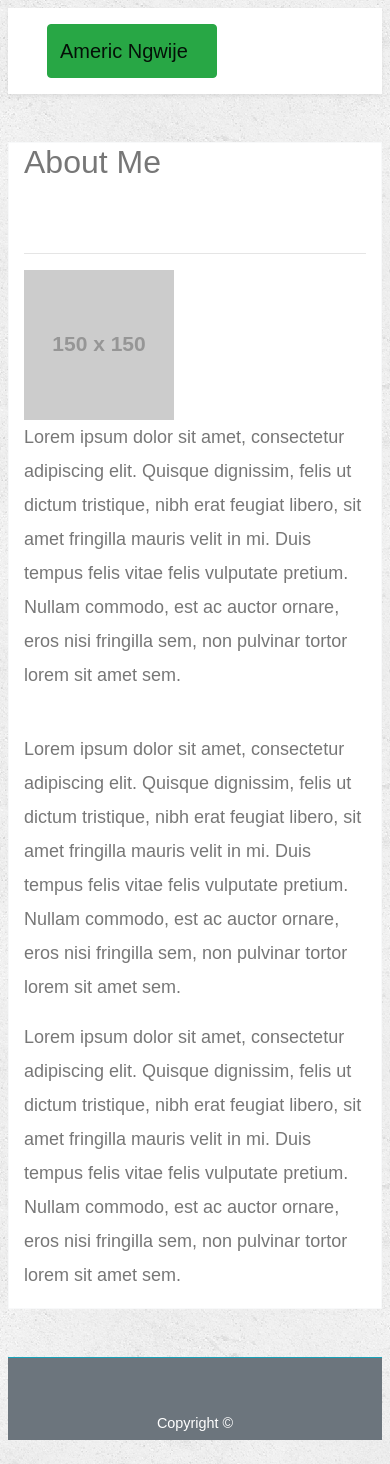
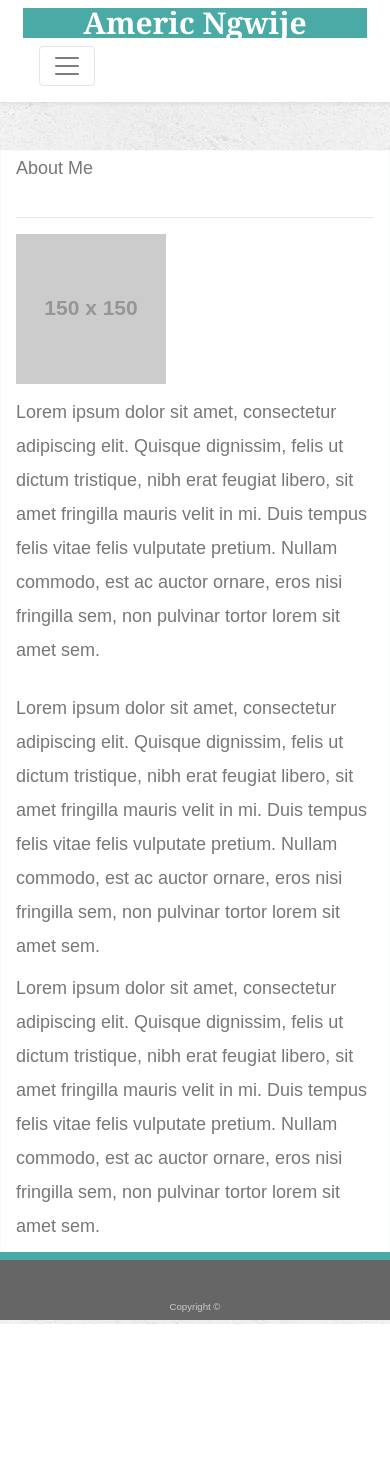
Before and after one commit to ngwijea/Bootstrap-Portfolio, a plain HTML site: page index.html in a window 390 px wide. After the commit the page ends 1324 px from the top, so only its background shows below. Drawn offline with nearby package versions, Linux system fonts and the light colour scheme; placeholder pictures from the web are drawn by us.

Commit message:
bootstrap index header almost done

```diff
--- a/index.html
+++ b/index.html
@@ -15,41 +15,42 @@
       integrity="sha384-Vkoo8x4CGsO3+Hhxv8T/Q5PaXtkKtu6ug5TOeNV6gBiFeWPGFN9MuhOf23Q9Ifjh"
       crossorigin="anonymous"
     />
-    <link rel="stylesheet" type="text/css" href="style.css">
+    <link rel="stylesheet" type="text/css" href="reset.css">
+    <link rel="stylesheet" type="text/css" href="style.css" />
 
     <title>Portfolio (Bootstrap)</title>
   </head>
   <body>
-    <div class="container-fluid p-2">
-
     <!-- Start Nav -->
 
     <header>
       <div class="container-fluid shadow-sm bg-white p-2 mb-5">
         <div class="container">
+          <a href="index.html" id="logo">Americ Ngwije</a>
           <nav class="navbar navbar-expand-sm navbar-light bg-white">
-            <button type="button" class="btn btn-success">
-              <a class="navbar-brand mb-0" href="#">Americ Ngwije</a>
+            <!-- Toggler/collapsibe Button -->
+            <button
+              class="navbar-toggler justify-content-end"
+              type="button"
+              data-toggle="collapse"
+              data-target="#navbarNav"
+            >
+              <span class="navbar-toggler-icon"></span>
             </button>
+            <!-- Navbar links -->
             <div
               class="collapse navbar-collapse justify-content-end"
               id="navbarNav"
             >
               <ul class="navbar-nav">
                 <li class="nav-item active">
-                  <a class="nav-link" href="#">About</a>
+                  <a class="nav-link" href="index.html">About</a>
                 </li>
                 <li class="nav-item">
-                  <a class="nav-link" href="#">|</a>
+                  <a class="nav-link" href="portfolio.html">Portfolio</a>
                 </li>
                 <li class="nav-item">
-                  <a class="nav-link" href="#">Portfolio</a>
-                </li>
-                <li class="nav-item">
-                  <a class="nav-link" href="#">|</a>
-                </li>
-                <li class="nav-item">
-                  <a class="nav-link" href="#">Contact</a>
+                  <a class="nav-link" href="contact.html">Contact</a>
                 </li>
               </ul>
             </div>
@@ -61,23 +62,26 @@
 
     <!-- Main Content -->
     <div class="container border border-light bg-white">
-      <div class="row pb-5 mb-3">
-        <div class="col-md-12">
-          <div class="page-header">
-            <h2>About Me</h2>
-          </div>
+      <div class="row pb-3">
+        <div class="col-md-3">
+          <h2 class="text-left align-text-bottom">About Me</h2>
+        </div>
+        <div class="col-md-9">
+          <p>
+          </p>
         </div>
       </div>
       <hr />
+
       <div class="row pb-3">
-        <div class="col-md-2">
+        <div class="col-md-3">
           <img
             src="http://placehold.it/150x150"
             alt="Placeholder"
             class="pull-left"
           />
         </div>
-        <div class="col-md-10">
+        <div class="col-md-9">
           <p>
             Lorem ipsum dolor sit amet, consectetur adipiscing elit. Quisque
             dignissim, felis ut dictum tristique, nibh erat feugiat libero, sit
@@ -98,7 +102,7 @@
           </p>
         </div>
       </div>
-      <div class="row">
+      <div class="row my-2">
         <div class="col-md-12">
           <p>
             Lorem ipsum dolor sit amet, consectetur adipiscing elit. Quisque
@@ -113,11 +117,9 @@
 
     <!-- End Main Content -->
     <footer>
-        <div class="container-fluid text-white pt-5 mt-5 bg-secondary border-top border-info text-center">
-         <p class="small">Copyright &copy;</p>
-        </div>
-      </footer>
-</div>
-
+      <div>
+        <p class="small">Copyright &copy;</p>
+      </div>
+    </footer>
   </body>
 </html>
--- /dev/null
+++ b/reset.css
@@ -0,0 +1,142 @@
+/* http://meyerweb.com/eric/tools/css/reset/
+   v2.0 | 20110126
+   License: none (public domain)
+*/
+
+html,
+body,
+div,
+span,
+applet,
+object,
+iframe,
+h1,
+h2,
+h3,
+h4,
+h5,
+h6,
+p,
+blockquote,
+pre,
+a,
+abbr,
+acronym,
+address,
+big,
+cite,
+code,
+del,
+dfn,
+em,
+img,
+ins,
+kbd,
+q,
+s,
+samp,
+small,
+strike,
+strong,
+sub,
+sup,
+tt,
+var,
+b,
+u,
+i,
+center,
+dl,
+dt,
+dd,
+ol,
+ul,
+li,
+fieldset,
+form,
+label,
+legend,
+table,
+caption,
+tbody,
+tfoot,
+thead,
+tr,
+th,
+td,
+article,
+aside,
+canvas,
+details,
+embed,
+figure,
+figcaption,
+footer,
+header,
+hgroup,
+menu,
+nav,
+output,
+ruby,
+section,
+summary,
+time,
+mark,
+audio,
+video {
+
+  /* Positioning */
+  margin: 0;
+  vertical-align: baseline;
+
+  /* Box-model */
+  padding: 0;
+
+  /* Typography */
+  font-size: 100%;
+  font: inherit;
+
+  /* Visual */
+  border: 0;
+
+}
+
+/* HTML5 display-role reset for older browsers */
+article,
+aside,
+details,
+figcaption,
+figure,
+footer,
+header,
+hgroup,
+menu,
+nav,
+section { display: block; }
+
+body { line-height: 1; }
+
+ol,
+ul { list-style: none; }
+
+blockquote,
+q { quotes: none; }
+
+blockquote:before,
+blockquote:after,
+q:before,
+q:after {
+
+  /* Misc */
+  content: '';
+  content: none;
+
+}
+
+table {
+
+  /* Visual */
+  border-collapse: collapse;
+  border-spacing: 0;
+
+}
--- a/style.css
+++ b/style.css
@@ -5,3 +5,44 @@ body {
     color: #777777;
     background: url("assets/images/concrete_seamless.png");
   }
+
+  #logo {
+    float: left;
+    width: 40%;
+    font-family: Georgia, Times, "Times New Roman", serif;
+    font-size: 30px;
+    font-weight: 700;
+    line-height: 200%;
+    color: #ffffff;
+    text-align: center;
+    text-decoration: none;
+    background: #4aaaa5;
+  }
+
+  footer {
+    padding: 30px 0;
+    clear: both;
+    font-size: 12px;
+    color: #ffffff;
+    color: #cccccc;
+    text-align: center;
+    background: #666666;
+    border-top: 8px solid #4aaaa5;
+    height: 50px;
+
+  }
+
+  @media screen and (max-width: 768px) {
+    #logo {
+      float: left;
+      width: 100%;
+      font-family: Georgia, Times, "Times New Roman", serif;
+      font-size: 30px;
+      font-weight: 700;
+      line-height: 100%;
+      color: #ffffff;
+      text-align: center;
+      text-decoration: none;
+      background: #4aaaa5;
+    }
+  }
```
Also changed, not shown: 2 other files.
